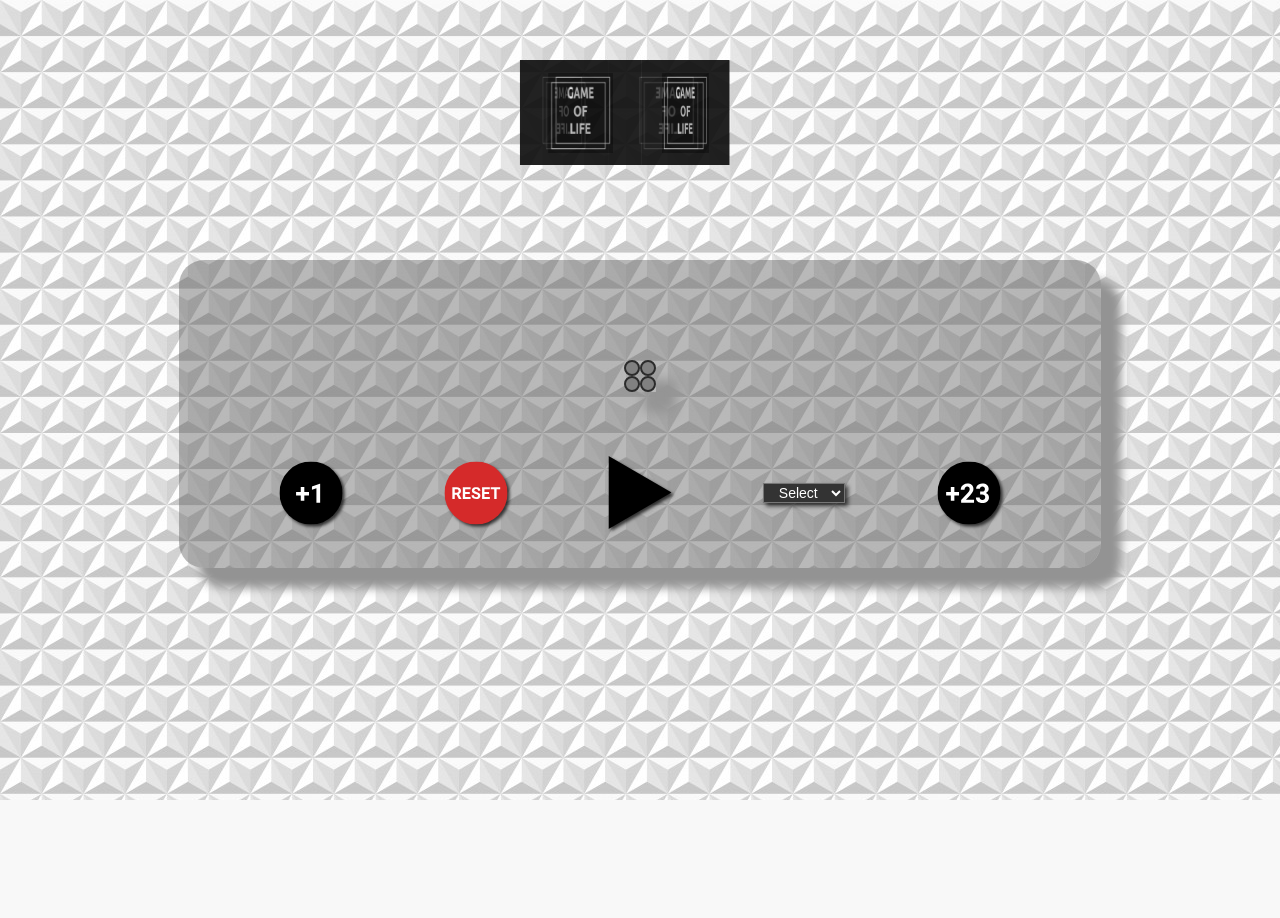
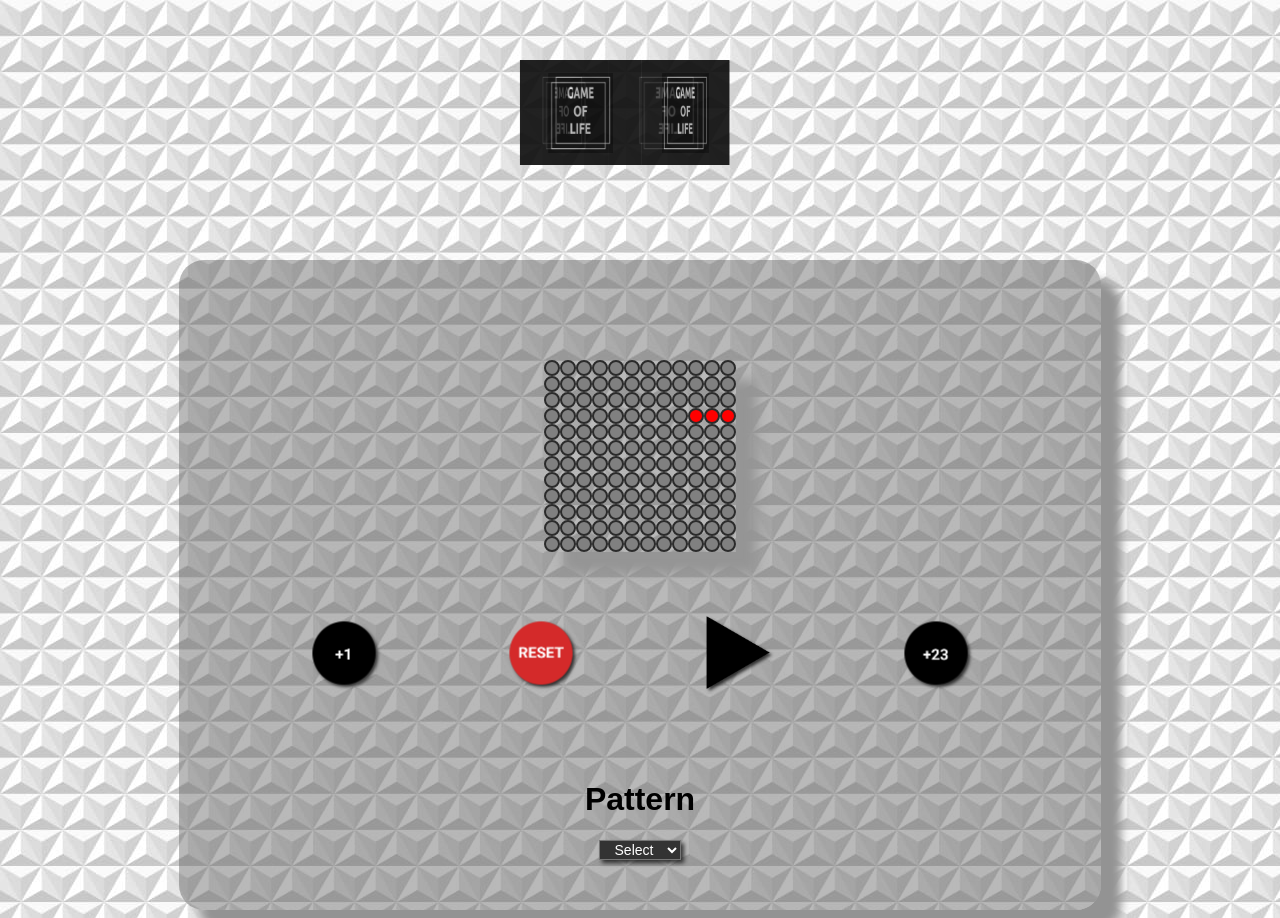
Before and after one commit to KayhanKishi/GameOfLife, a PHP site: page /gol.html in a window 1280 px wide. Before the commit the page ends 800 px from the top, so only its background shows below. Run offline with PHP 8.4, Linux system fonts and the light colour scheme.

Commit message:
updated button functionalities

```diff
--- a/gol.html
+++ b/gol.html
@@ -16,7 +16,7 @@
 
         }
 
-        #playButtonImg {
+        .playButtonImg {
             width: 50%;
             cursor: pointer;
             transform: scale(0.77);
@@ -27,14 +27,14 @@
             filter: drop-shadow(3px 3px 2px rgba(0, 0, 0, .7));
         }
 
-        #playButtonImg:hover {
+        .playButtonImg:hover {
             transform: scale(1);
             -webkit-transition: transform .3s ease-in-out;
             -moz-transition: transform .3s ease-in-out;
             -ms-transition: transform .3s ease-in-out;
         }
 
-        #playButtonImg:active{
+        .playButtonImg:active{
             transform: scale(0.85);
             -webkit-transition: transform 0.1s ease-in-out;
             -moz-transition: transform .1s ease-in-out;
@@ -88,16 +88,16 @@
 
             <div id="playButton" style="position:relative;">
 
-                <img src="./img/INC1.svg" alt="play-button" onclick="console.log('clicked image' +  this)"
-                    id="playButtonImg">
+                <img src="./img/INC1.png" alt="inc1-button" onclick="play(1)"
+                    class="playButtonImg" id="inc1btn">
                 <!-- <div class="textContainer">
                     <h1 class="textTag">+1</h1>
                 </div> -->
             </div>
 
             <div id="playButton" style="position:relative;">
-                    <img src="./img/RESET.svg" alt="play-button" onclick="console.log('clicked image' +  this)"
-                    id="playButtonImg">
+                    <img src="./img/RESET.png" alt="reset-button" onclick="reset()"
+                    class="playButtonImg" id="restbtn">
 
                 <!-- <img src="./img/circle.svg" alt="play-button" onclick="console.log('clicked image' +  this)"
                     id="playButtonImg">
@@ -114,24 +114,17 @@
             <!-- <div class="reset">
                 <p> Reset</p>
             </div> -->
-            <div id="playButton"><img src="./img/PLAY.svg" alt="play-button"
-                    onclick="simulateCheck()" id="playButtonImg"></div>
+            <div id="playButton"><img src="./img/PLAY.png" alt="play-button"
+                    onclick="simulateCheck()" class="playButtonImg" id="playbtn"></div>
             <!-- <input type="checkbox" id="play" >
             <label class="icon" for="play"></label> -->
 
-            <div class="patterns" style="width: 20%;display:flex;justify-content: center;align-items: center;">
-                <select id="mySelect">
-                    <option value="">Select</option>
-                    <option value="block">The Block</option>
-                    <option value="blinker">The Blinker</option>
-                    <option value="beacon">The Beacon</option>
-                </select>
-            </div>
+
 
 
             <div id="playButton" style="position:relative;">
-                    <img src="./img/INC23.svg" alt="play-button" onclick="console.log('clicked image' +  this)"
-                    id="playButtonImg">
+                    <img src="./img/INC23.png" alt="inc23-button" onclick="play(23)"
+                    class="playButtonImg" id="inc23btn">
 
                 <!-- <img src="./img/circle.svg" alt="play-button" onclick="console.log('clicked image' +  this)"
                     id="playButtonImg">
@@ -150,6 +143,17 @@
             </div> -->
 
         </div>
+        <div class="row3" style="display:flex;justify-content:center;align-items:center;margin-top:10%;flex-direction:column;">
+            <h1>Pattern</h1>
+                <div class="patterns" style="width: 20%;display:flex;justify-content: center;align-items: center;">
+                        <select id="mySelect">
+                            <option value="">Select</option>
+                            <option value="block">The Block</option>
+                            <option value="blinker">The Blinker</option>
+                            <option value="beacon">The Beacon</option>
+                        </select>
+                    </div>
+        </div>
     </div>
     <script type="text/javascript" src="index.js"></script>
 </body>
--- a/index.js
+++ b/index.js
@@ -1,23 +1,58 @@
-// var size = 30;
-// var size = 30;
+// // var size = 30;
+// // var size = 30;
 
-var temparr =[];
-var size = 2;
+// var temparr =[];
+var size = 12;
 check = 0;
+var interval;
+
+console.log(size)
+
+function play(it){
+  check = 1;
+  btn = document.getElementById("playbtn");
+  btn.src = "./img/PAUSE.png"
+  if(it == undefined){
+    runGame(5);
+  }else{
+    console.log("it: " + it)
+    runGame(it)
+  }
+  console.log("play-run-game")
+}
+
+function pause(){
+  check = 0;
+  btn = document.getElementById("playbtn");
+  btn.src = "./img/PLAY.png"
+  endInterval(interval);
+}
 
 function simulateCheck() {
   console.log("current: " + check)
+  btn = document.getElementById("playbtn")
   if(check == 1){
-    check = 0;
+    pause()
     console.log("new: " + check)
   }else if(check == 0){
-    check = 1;
+    play()
     console.log("new: " + check)
   }
 
 }
-function myfunction(){
-console.log("value: " + document.getElementById("gridSize").value)
+
+function reset(){
+  currentGen.fill(0);
+  nextGen.fill(0);
+  console.log(currentGen);
+  console.log(nextGen);
+  color(currentGen);
+}
+
+
+function myfunction(val){
+  console.log("Val: " + Val)
+// console.log("value: " + document.getElementById("gridSize").value)
   // localStorage.setItem("size", document.getElementById("gridSize").value);
 }
 // var size = 30;
@@ -35,7 +70,7 @@ color(currentGen);
 
 console.log("currentGen: " + currentGen);
 console.log("nextGen: " + nextGen);
-runGame();
+// runGame(5);
 
 function gridLayout() {
   let gridLayout = document.getElementById("gridLayout");
@@ -55,8 +90,6 @@ function gridLayout() {
     table.appendChild(tr);
   }
   gridLayout.appendChild(table);
-  console.log(currentGen);
-  console.log(nextGen)
 }
 
 function color(Gen) {
@@ -72,6 +105,7 @@ function color(Gen) {
 
 function clicking() {
   let pos = this.id;
+  pause();
   if (currentGen[pos] == 0) {
     // this.setAttribute("class", "alivecell");
     currentGen[pos] = 1;
@@ -193,11 +227,16 @@ function updateGrid() {
 
 function endInterval(interval){
   clearInterval(interval)
+  document.getElementById("playbtn").src = "./img/PLAY.png"
+  check = 0;
 }
 
 function runGame(generations=1){
+
+    document.getElementById("playbtn").src = "./img/PAUSE.png"
+    check = 1;
     iterations = 0
-    const interval = setInterval(function() {
+    interval = setInterval(function() {
       // method to be executed;
      updateGrid();
      color(currentGen);
@@ -207,7 +246,7 @@ function runGame(generations=1){
         console.log("\n\nend Interval")
         endInterval(interval)
       }
-    }, 200);
+    }, 1000);
 
     // console.log("temp arr"+temparr)
 }
@@ -233,3 +272,343 @@ function setcell(x,y,val){
 	index = y * size + x;
 	currentGen[index] = val;
 }
+
+
+// var size = 30;
+// var size = 30;
+
+// var temparr =[];
+
+// console.log(localStorage.getItem("size"))
+// var size = 12;
+// var size = 0;
+// // var size = localStorage.getItem("size");
+// var currentGen = new Array(size * size).fill(0);
+// var nextGen = new Array(size * size).fill(0);
+// console.log(document.getElementsByName("size"));
+
+// function simulateCheck() {
+//     console.log("current: " + check)
+//     btn = document.getElementById("playbtn")
+//     if(check == 1){
+//       check = 0;
+//       btn.src = "./img/PLAY.svg"
+//       console.log("new: " + check)
+//     }else if(check == 0){
+//       check = 1;
+//       btn.src = "./img/PAUSE.svg"
+//       console.log("new: " + check)
+//     }
+// // createGenArrays();
+// currentGen[35] = 1; //used for testing purposes to see if color function is working / 1 means cell is alive, 0 is dead
+// currentGen[36] = 1;
+// currentGen[37] = 1;
+
+// gridLayout();
+// // loop to continue running simulation
+// // updateGrid();
+// color(currentGen);
+
+// console.log("currentGen: " + currentGen);
+// console.log("nextGen: " + nextGen);
+// runGame(5);
+
+// // function createGenArrays() {
+// //   for (let i = 0; i < size * size; i++) {
+// //     currentGen[i] = 0;
+// //     nextGen[i] = 0;
+// //   }
+// // }
+
+// function gridLayout() {
+//   let gridLayout = document.getElementById("gridLayout");
+//   let table = document.createElement("table");
+//   let count = 0;
+
+//   for (let i = 0; i < size; i++) {
+//     let tr = document.createElement("tr");
+//     for (var j = 0; j < size; j++) {
+//       let cell = document.createElement("td");
+//       cell.setAttribute("id", count);
+//       cell.addEventListener("click", clicking);
+//       tr.appendChild(cell);
+//     //   currentGen.push(count);
+//       count++;
+//     }
+//     table.appendChild(tr);
+//   }
+//   gridLayout.appendChild(table);
+//   console.log(currentGen);
+//   console.log(nextGen)
+// }
+
+// function color(Gen) {
+//   for (let i = 0; i < size * size; i++) {
+//     if (Gen[i] == 1) {
+//       document.getElementById(`${i}`).style.backgroundColor = "red";
+//     }
+//     if (Gen[i] == 0) {
+//       document.getElementById(`${i}`).style.backgroundColor = "gray";
+//     }
+//   }
+// }
+
+// function pause(){
+//   check = 1;
+//   btn = document.getElementById("playbtn")
+//   btn.src = "./img/PAUSE.svg"
+// }
+
+// function clicking() {
+//   let pos = this.id;
+//   pause();
+//   console.log(check)
+//   if (currentGen[pos] == 0) {
+//     // this.setAttribute("class", "alivecell");
+//     currentGen[pos] = 1;
+//   } else {
+//     // this.setAttribute("class", "deadcell");
+//     currentGen[pos] = 0;
+//   }
+
+// //   updateGrid();
+//   color(currentGen);
+//   console.log(currentGen);
+//   console.log(nextGen);
+// }
+
+// // function updateGrid() {
+// //   gameLogic()
+// //   // currentGen = nextGen
+// //   // nextGen = nextGen.fill(0);
+// //   // set currentGen to newGen
+// // }
+
+// function condition(val, i) {
+//   if (val >= 0 && val < currentGen.length) {
+
+// //example based on 3x3 grid with index starting at 0
+
+//     //right side
+//     if (i % size == 2) {
+
+
+//       // (val !== (i - (size - 1)))
+//       // neighbor can not be cell from opposite side (i.e. neighbor(5) != 3)
+
+
+//       //(val !== (i + 1))
+//       //neighbor can not be the first element of the next row (i.e. neighbor(5) != 6)
+
+//       //(val !== (i + (size + 1))) [might be where the issue is since it was made to handle a special case]
+//       // where (neighbor(6) != 2) -- diagonal value
+
+//         console.log("val: " + val + " i + 1: "+ (i+1) + " | " + (val !== (i + 1)) );
+
+//         console.log("val: " + val + " i - (size - 1): "+ (i - (size - 1)) + " | " + (val !== (i - (size - 1))));
+
+//       if ((val !== (i - (size - 1))) && (val !== (i + (size + 1))) && (val !== (i + 1))) {
+//         // console.log("condition 1 | " + val);
+//         return true;
+//       }
+
+//     // left side
+//     } else if (i % size == 0) {
+
+//         console.log("val: " + val + " i -1: "+ (i-1) + " | " + (val !== (i - 1)));
+
+//         console.log("val: " + val + " i + size - 1: "+ (i + (size - 1)) + " " + (val !== (i + (size - 1))));
+
+//       if ((val !== (i - 1)) && (val !== (i - (size + 1))) && (val !== (i + (size - 1)))) {
+//         // console.log("condition 2 | " + val);
+//         return true;
+//       }
+//     } else {
+//       console.log("else condition | " + val);
+//       return true;
+//     }
+//   }
+//   return false;
+// }
+// function n(i) {
+//   let n1 = (n2 = n3 = n4 = n5 = n6 = n7 =n8= 0);
+//   let sum = 0;
+//   neighbors = [];
+//   val1 = i - size - 1;
+//   val2 = i - size;
+//   val3 = i - size + 1;
+//   val4 = i - 1;
+//   val5 = i + 1;
+//   val6 = i + size - 1;
+//   val7 = i + size;
+//   val8 = i + size + 1;
+
+//   // neighbor 1
+//   console.log("\n\n" + i)
+//   if (condition(val1, i)) {
+//     n1 = val1;
+//     console.log("n1: " + currentGen[n1]);
+//     // neighbors.push(n1);
+//     sum += currentGen[n1];
+//   }
+
+//   // neighbor 2
+//   if (condition(val2, i)) {
+//     n2 = val2;
+//     console.log("n2: " + currentGen[n2]);
+//     // neighbors.push(n2);
+//     sum += currentGen[n2];
+//   }
+
+//   // neighbor 3
+//   if (condition(val3, i)) {
+//     n3 = val3;
+//     console.log("n3: " + currentGen[n3]);
+//     // neighbors.push(n3);
+//     sum += currentGen[n3];
+//   }
+
+//   // neighbor 4
+//   if (condition(val4, i)) {
+//     n4 = val4;
+//     console.log("n4: " + currentGen[n4]);
+//     // neighbors.push(n4);
+//     sum += currentGen[n4];
+//   }
+
+//   // neighbor 5
+//   if (condition(val5, i)) {
+//     n5 = val5;
+//     console.log("n5: " + currentGen[n5]);
+//     // neighbors.push(n5);
+//     sum += currentGen[n5];
+//   }
+
+//   // neighbor 6
+//   if (condition(val6, i)) {
+//     n6 = val6;
+//    // console.log("n6: " + currentGen[n6]);
+//     // neighbors.push(n6);
+//     sum += currentGen[n6];
+//   //  console.log(currentGen[12])
+
+//   }
+
+//   // neighbor 7
+//   if (condition(val7, i)) {
+//     n7 = val7;
+//    // console.log("n7: " + currentGen[n7]);
+//     // neighbors.push(n7);
+//   //  console.log(currentGen[12])
+
+//     sum += currentGen[n7];
+
+//   }
+
+//   // neighbor 8
+//   if (condition(val8, i)) {
+//     n8 = val8;
+//   //  console.log("n8: " + currentGen[n8]);
+//  //   console.log(n8)
+//     temparr.push(n8)
+//    // console.log(currentGen[n8])
+//   //  console.log("i is " + i)
+//    // console.log(currentGen[13])
+//     // neighbors.push(n8);
+//     sum += currentGen[n8];
+//   }
+
+//   return sum;
+// }
+
+// function updateGrid() {
+// //   let currNeighbors = [];
+//   let sum = 0;
+
+//     for (let i = 0; i < currentGen.length; i++) {
+//       sum = n(i);
+//       console.log("i: " + i + " neighbors: " + sum);
+//       applyRule(i,sum);
+
+//   }
+//   currentGen = nextGen.slice(0);
+//   console.log("currGen: " + currentGen);
+//   console.log("nextGen: " + nextGen);
+// }
+
+// function endInterval(interval){
+//   clearInterval(interval)
+// }
+
+// function runGame(generations){
+//     // do{
+//     //     setTimeout(() => {
+//     //         console.log("runGame");
+//     //         console.log("start")
+//     //         gameLogic();
+//     //         console.log(nextGen);
+//     //         currentGen = nextGen.slice(0);
+//     //         nextGen = nextGen.fill(0);
+//     //         console.log("changed |  currentGen: " + currentGen + " | nextGen " + nextGen);
+//     //         console.log(currentGen.includes(1));
+//     //     }, 5000);
+
+//     //     generations--;
+
+//     // }while(currentGen.includes(1) && (generations > 0));
+//     iterations = 0
+//     pause = 0;
+//     const interval = setInterval(function() {
+//       // method to be executed;
+//      updateGrid();
+//      color(currentGen);
+//      iterations++
+//       if(iterations == generations || checked == 1){
+//         console.log("\n\nend Interval")
+//         endInterval(interval)
+//       }
+//     }, 2000);
+
+//   //   setTimeout(() => {
+//   //     updateGrid();
+//   //  }, 8000);
+//     // currentGen=currentGen.fill(1);
+//     // color(currentGen);
+//     console.log("temp arr"+temparr)
+// }
+
+// // function applyRule(cell,sum) {
+// //   if((currentGen[cell] == 0) && (sum == 3)){
+// //     console.log("first if: " + currentGen[cell] + " | " + cell);
+// //     nextGen[cell] = 1;
+// //   }else if(sum < 2){
+// //     nextGen[cell] = 0;
+// //   }else if(sum > 3){
+// //     nextGen[cell] = 0;
+// //   }else if(2 <= sum <= 3){
+// //     console.log("fourth if: " + currentGen[cell] + " | " + cell);
+// //     nextGen[cell] = 1;
+// //   }
+// // }
+
+// function applyRule(cell,sum) {
+//   if(currentGen[cell] == 1){
+//     if(sum>3 || sum<2){
+//       nextGen[cell] = 0;
+//     }
+//     else if(sum==3 || sum ==2){
+//       nextGen[cell] = 1;
+//     }
+
+
+//   }else {
+//     if(sum==3 ){
+//       nextGen[cell] = 1;
+//     }
+//   }
+// }
+
+// function setcell(x,y,val){
+// 	index = y * size + x;
+// 	currentGen[index] = val;
+// }
--- a/style.css
+++ b/style.css
@@ -290,6 +290,7 @@ body {
   border-radius: 15px;
   box-shadow: 10px 10px 6px rgb(66, 66, 66);
   animation: slideRight 2s ease;
+  cursor: pointer;
 }
 a {
   text-decoration: none;
```
Also changed, not shown: start.html (+4 -4 lines), img/INC1.png (added), img/INC1.svg (deleted), img/INC23.png (added), img/INC23.svg (deleted), img/PAUSE.png (added), img/PLAY.png (added), img/PLAY.svg (deleted), img/RESET.png (added), img/RESET.svg (deleted), img/bg.jpeg, img/title.png, 2 other files.
